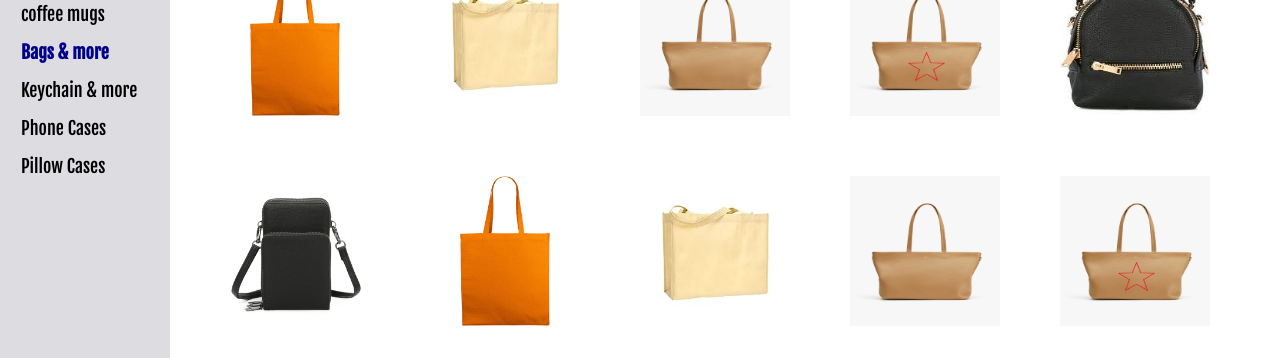
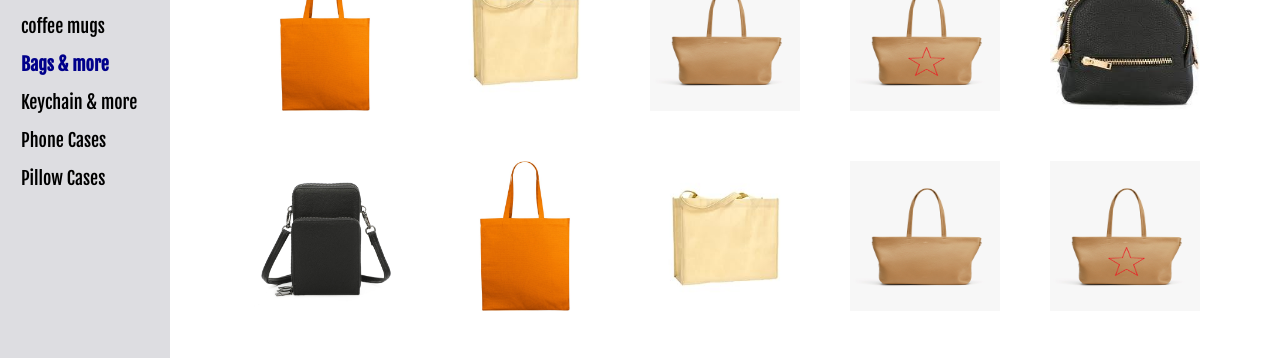
Before and after one commit to Purcela/B13, a website: page Bags-&-more.html in a window 1280 px wide. Shown: the part 284-642 px from the top of the page. Drawn offline with nearby package versions, Linux system fonts and the light colour scheme.

Commit message:
change header css

```diff
--- a/Bags-&-more.html
+++ b/Bags-&-more.html
@@ -25,9 +25,6 @@
     <script async defer crossorigin="anonymous" src="https://connect.facebook.net/ka_GE/sdk.js#xfbml=1&version=v13.0" nonce="3QtqbD8y">
     </script>
     <header>
-        <div class="free-box">
-
-        </div>
         <div class="menu-box">
             <ul id="menu" class="menu-ul">
                 <li> <a class="menu-click" href="index.html"> B13 </a> </li>
--- a/scss/main/index-style.scss
+++ b/scss/main/index-style.scss
@@ -11,12 +11,9 @@
         background-color:#dddde1;
         position: fixed;
         left: 0;
-        top: 0;
+        top: 200px;
         @media (max-width: 640px) {
             display: none;
-        }
-        .free-box {
-            height: 25%;
         }
         .menu-box {
             width: 100%;
@@ -286,10 +283,11 @@
             .gallery-container {
                 display: flex;
                 flex-wrap: wrap;
+                justify-content: center;
                 .gallery-img {
                     width: 150px;
                     height: 150px;
-                    margin: 30px;
+                    margin: 25px;
                     cursor: zoom-in;
                 }
             }
```
Also changed, not shown: Keychain-&-more.html (+0 -3 lines), Phone-Cases.html (+0 -3 lines), Pillow-Cases.html (+0 -3 lines), T-shirt.html (+0 -3 lines), about.html (+0 -3 lines), coffee-mugs.html (+0 -3 lines), index.html (+0 -3 lines), css/style/style.css.
